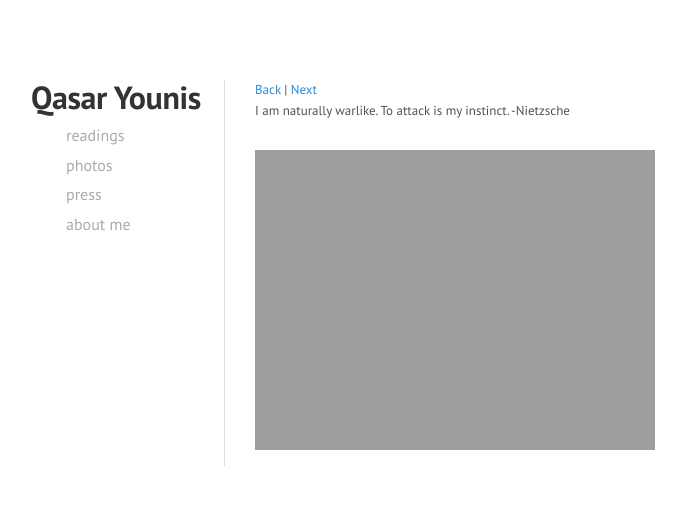
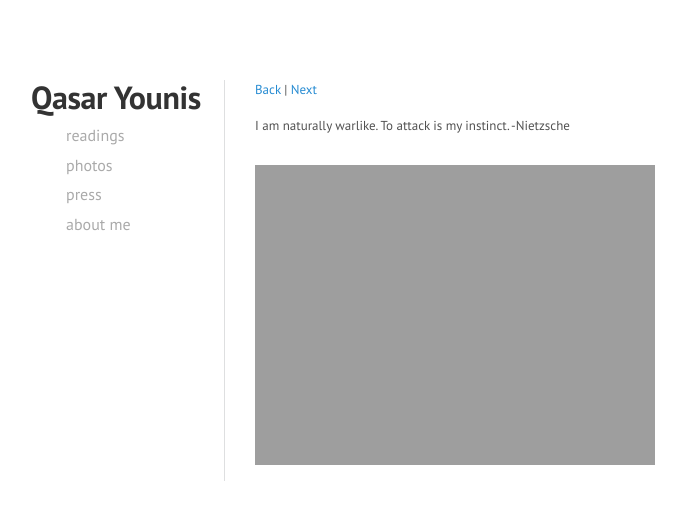
Before and after one commit to qasar/qasar.github.io, a Jekyll site: the page built from photos.html, in a window 1280 px wide. Shown: the top 520 px of the page, without its empty margins (35-721 px from the left). Built offline with Jekyll 4.4.1, drawn with Linux system fonts in a browser that asks for light colours.

Commit message:
Update photos.html

```diff
--- a/photos.html
+++ b/photos.html
@@ -58,7 +58,7 @@ document.addEventListener("keydown", function(e){
 {% include nav.html %}
 <div class="content list" id="photolist">
 <div id="gallerycontainer">
-<div class="buttons">
+<div class="buttons" style="padding-bottom: 15px" >
 <a href="#" onclick="previous(); return false;">Back</a> |
 <a href="#" onclick="next(); return false;">Next</a>
 </div>
```
